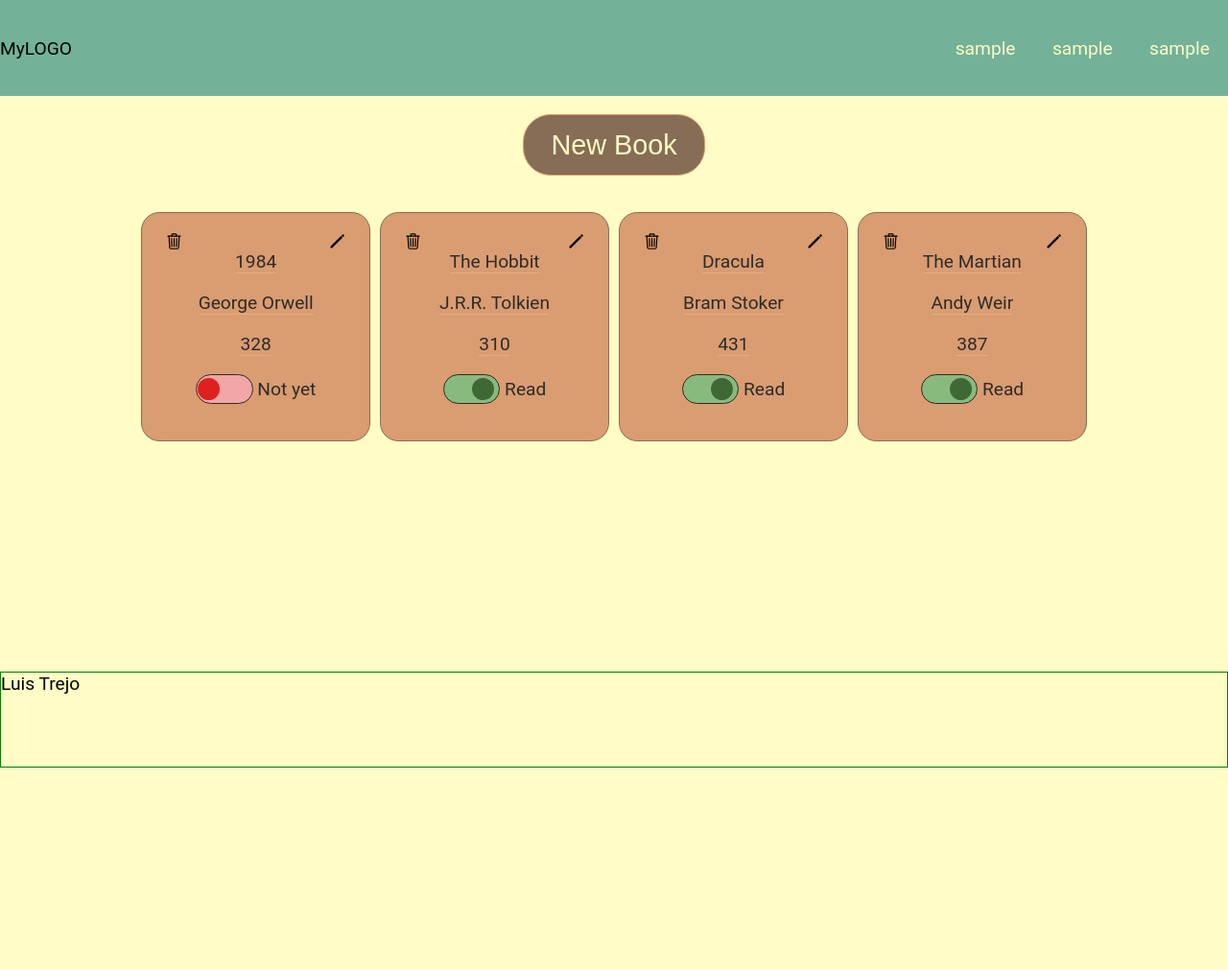
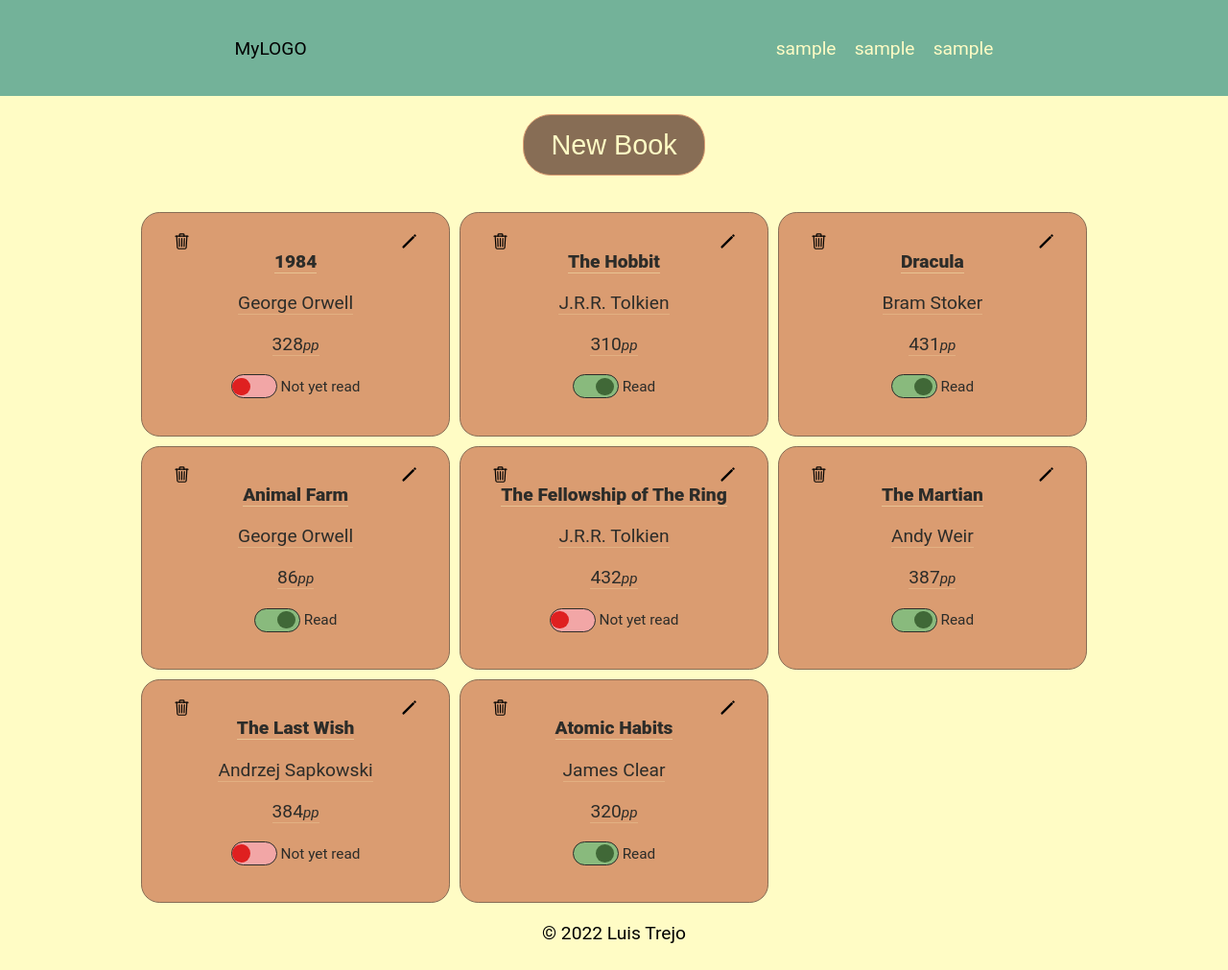
Before and after one commit to TrejoLuis/myLibrary, a plain HTML site: page index.html in a window 1280 px wide. Shown: the whole page at 96% size. Before the commit the page ends 800 px from the top, so only its background shows below. Drawn offline with Linux system fonts and the light colour scheme.

Commit message:
fix:	multiple entries with same title. 	book-card min width adjusted 	book-card differentiated fields

```diff
--- a/index.html
+++ b/index.html
@@ -60,7 +60,7 @@
     </section>
   </main>
   <footer>
-    Luis Trejo
+    &copy; 2022 Luis Trejo
   </footer>
 </body>
 
--- a/script.js
+++ b/script.js
@@ -5,13 +5,9 @@ const editForm = document.querySelector('#edit-form')
 const bookContainer = document.querySelector('.book-container')
 const overlayPopUp = document.querySelector('.overlay-popUp')
 
-
 newBook.addEventListener('click', popUpHandler)
-
 closeFormButton.forEach(btn => addEventListener('click', popUpHandler))
-
 bookForm.addEventListener('submit', addBook)
-
 editForm.addEventListener('submit', editBook)
 
 let myLibrary = []
@@ -29,7 +25,13 @@ class Book {
 myLibrary.push(new Book('1984', 'George Orwell', 328, false))
 myLibrary.push(new Book('The Hobbit', 'J.R.R. Tolkien', 310, true))
 myLibrary.push(new Book('Dracula', 'Bram Stoker', 431, true))
+myLibrary.push(new Book('Animal Farm', 'George Orwell', 86, true))
+myLibrary.push(new Book('The Fellowship of The Ring', 'J.R.R. Tolkien', 432, false))
 myLibrary.push(new Book('The Martian', 'Andy Weir', 387, true))
+myLibrary.push(new Book('The Last Wish', 'Andrzej Sapkowski', 384, false))
+myLibrary.push(new Book('Atomic Habits', 'James Clear', 320, true))
+
+renderCards()
 
 function popUpHandler(e) {
   //Handles new book form, and its close button, edit form and its close button
@@ -101,18 +103,16 @@ function createBookCard(book) {
 
   const labelRead = document.createElement('label')
   labelRead.setAttribute('for', `tgl${book.title}`)
-  labelRead.textContent = book.read === true ? 'Read' : 'Not yet'
+  labelRead.textContent = book.read === true ? 'Read' : 'Not yet read'
   pRead.append(toggleRead, labelRead)
 
   const divMenu = document.createElement('div')
   divMenu.classList.add('book-card-menu')
   const imgDel = document.createElement('img')
-  // imgDel.src = './images/delete40.png'
   imgDel.src = './images/trash-outline.svg'
   imgDel.addEventListener('click', deleteCard)
 
   const imgEdit = document.createElement('img')
-  // imgEdit.src = './images/edit40.png'
   imgEdit.src = './images/pencil-outline.svg'
   imgEdit.title = 'edit'
   imgEdit.addEventListener('click', popUpHandler)
@@ -127,32 +127,32 @@ function deleteCard(e) {
   const card = e.target.parentNode.parentNode
   const title = card.firstChild.textContent
 
-  //Delete book from library
-  myLibrary = myLibrary.filter(b => b.title !== title)
-  //Delete card
-  document.querySelector('.book-container').removeChild(card)
+  if (confirm(`Do you want to delete ${title} entry?`)) {
+    //Delete book from library
+    myLibrary = myLibrary.filter(b => b.title !== title)
+    //Delete card
+    document.querySelector('.book-container').removeChild(card)
+  }
 }
 
 function editBook(e) {
   e.preventDefault()
-
   const cardNodes = document.querySelectorAll('.book-card')
   let currentCard = ''
   cardNodes.forEach(bc => {
     if (bc.firstChild.textContent === currentBook.title) currentCard = bc
   })
-
   //Validate duplicate title
   const titles = myLibrary.length > 0
     ? myLibrary.map(b => {
-      if (b.title !== currentCard.firstChild.textContent)
-        return b.title
+      if (b.title.toLowerCase() !== currentCard.firstChild.textContent.toLowerCase())
+        return b.title.toLowerCase()
     })
     : '-'
-  if (titles.includes(document.querySelector('#editTitle').value)) {
+  console.log(titles)
+  if (titles.includes(document.querySelector('#editTitle').value.toLowerCase())) {
     alert('Title already registered')
   } else {
-
     //Setting new values Card and Book
     currentBook.title = document.querySelector('#editTitle').value
     currentBook.author = document.querySelector('#editAuthor').value
@@ -162,12 +162,15 @@ function editBook(e) {
     currentCard.childNodes[1].textContent = currentBook.author
     currentCard.childNodes[2].textContent = currentBook.pages
 
+    //update toggleButton id
+    currentCard.childNodes[3].firstChild.id = `tgl${currentBook.title}`
+    currentCard.childNodes[3].lastChild.setAttribute('for', `tgl${currentBook.title}`)
+
     popUpHandler(e)
   }
 }
 
 function toggleReadHandler(e) {
-
   const currentCard = e.target.parentNode.parentNode.childNodes
   myLibrary.forEach(b => {
     if (b.title === currentCard[0].textContent) currentBook = b
@@ -178,7 +181,7 @@ function toggleReadHandler(e) {
     currentBook.read = true
   } else {
     currentCard[3].firstChild.checked = false
-    currentCard[3].lastChild.textContent = 'Not yet'
+    currentCard[3].lastChild.textContent = 'Not yet read'
     currentBook.read = false
   }
 }
@@ -188,5 +191,3 @@ function renderCards() {
     myLibrary.forEach(book => createBookCard(book))
   }
 }
-
-renderCards()
--- a/style.css
+++ b/style.css
@@ -15,7 +15,6 @@
 }
 
 html {
-  /* background-color: bisque; */
   font-family: 'Roboto', sans-serif;
   font-size: 1.2rem;
 }
@@ -25,11 +24,10 @@ body {
   background-color: var(--lt-sh-clr);
   display: grid;
   height: 100vh;
-  grid-template-rows: 100px 1fr 100px;
+  grid-template-rows: 100px 1fr 50px;
 }
 
 header {
-  /* border: 1px solid green; */
   display: flex;
   justify-content: space-between;
   align-items: center;
@@ -41,13 +39,13 @@ header {
   list-style: none;
   display: flex;
   gap: 1rem;
+  justify-content: space-evenly;
 }
 
 .header-menu a {
   font-size: 1rem;
   text-decoration: none;
   color: var(--lt-sh-clr);
-  margin-right: 1rem;
 }
 
 main {
@@ -141,7 +139,7 @@ button:active {
   padding: 1rem;
   display: grid;
   gap: 10px;
-  grid-template-columns: repeat(auto-fit, minmax(150px, 1fr));
+  grid-template-columns: repeat(auto-fit, minmax(250px, 1fr));
 }
 
 .book-card {
@@ -150,21 +148,34 @@ button:active {
   color: var(--dk-sh-clr);
   border: 1px solid var(--dk-acc-clr);
   border-radius: 1rem;
-  /* height: auto; */
   padding: 2rem 1rem;
   display: flex;
   flex-direction: column;
   align-items: center;
   justify-content: center;
   gap: 1rem;
+  word-wrap: break-word;
 }
 
 .book-card>p {
   border-bottom: 1px solid #FFFCC533;
 }
 
+.book-card>p:nth-child(3)::after {
+
+  content: 'pp';
+  font-style: italic;
+  font-size: 0.8em;
+}
+
 .book-card>p:nth-child(4) {
   border-bottom: none;
+  font-size: 0.8em;
+}
+
+.book-card>p:first-child {
+  font-weight: 900;
+  border-bottom: 1px solid #FFFCC566;
 }
 
 
@@ -184,15 +195,12 @@ button:active {
 }
 
 .book-card-menu>img:hover {
-  /* box-shadow: 5px 5px 10px black; */
   background-color: var(--lt-sh-clr);
 }
 
 input[type='checkbox'].toggle {
-  opacity: 0;
+  display: none;
   position: absolute;
-  left: -9000px;
-  top: -9000px;
 }
 
 input[type='checkbox'].toggle+label {
@@ -253,7 +261,7 @@ input[type='checkbox'].toggle:checked+label::after {
 }
 
 footer {
-  border: 1px solid green;
+  text-align: center;
 }
 
 
@@ -263,6 +271,10 @@ footer {
     /* background-color: purple; */
     width: 90%;
     margin: 0 auto;
+  }
+
+  header {
+    justify-content: space-around;
   }
 }
 
@@ -274,4 +286,8 @@ footer {
     width: 80%;
     margin: 0 auto;
   }
+
+  header {
+    justify-content: space-around;
+  }
 }
```
